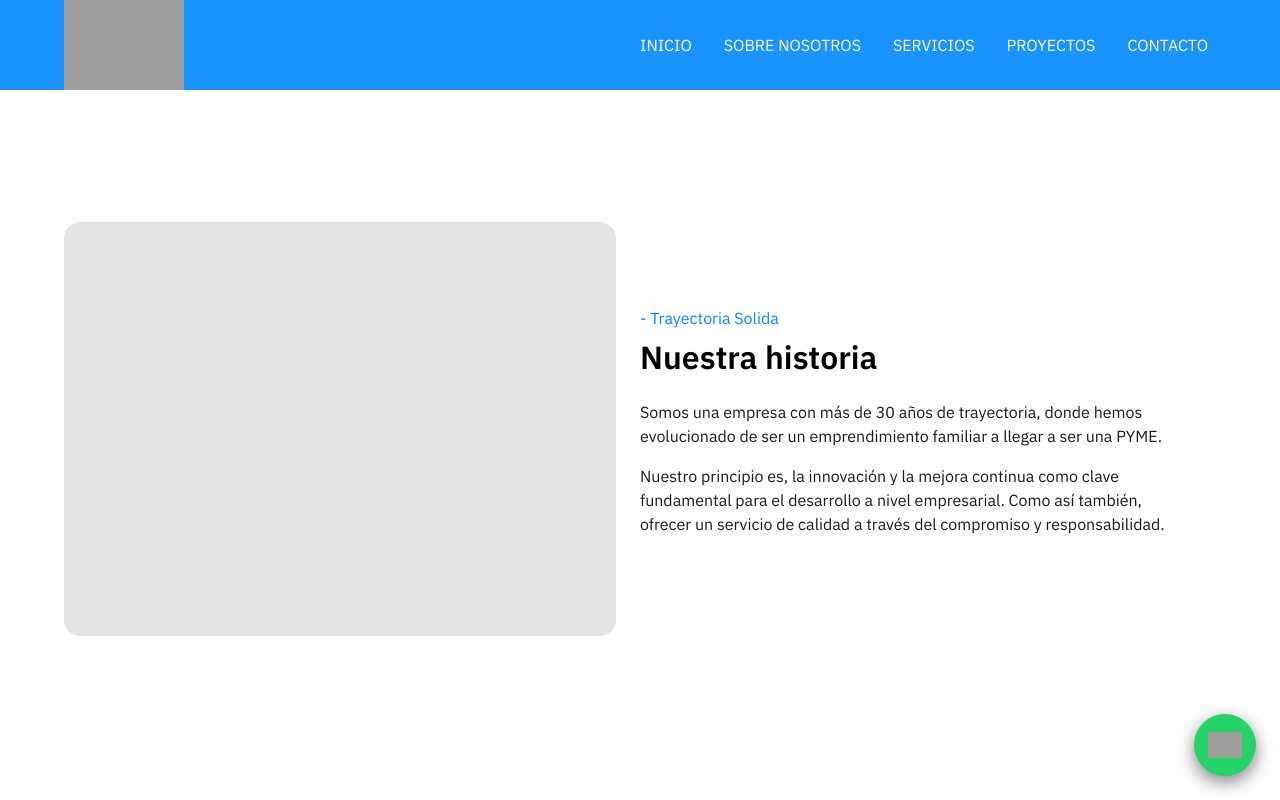
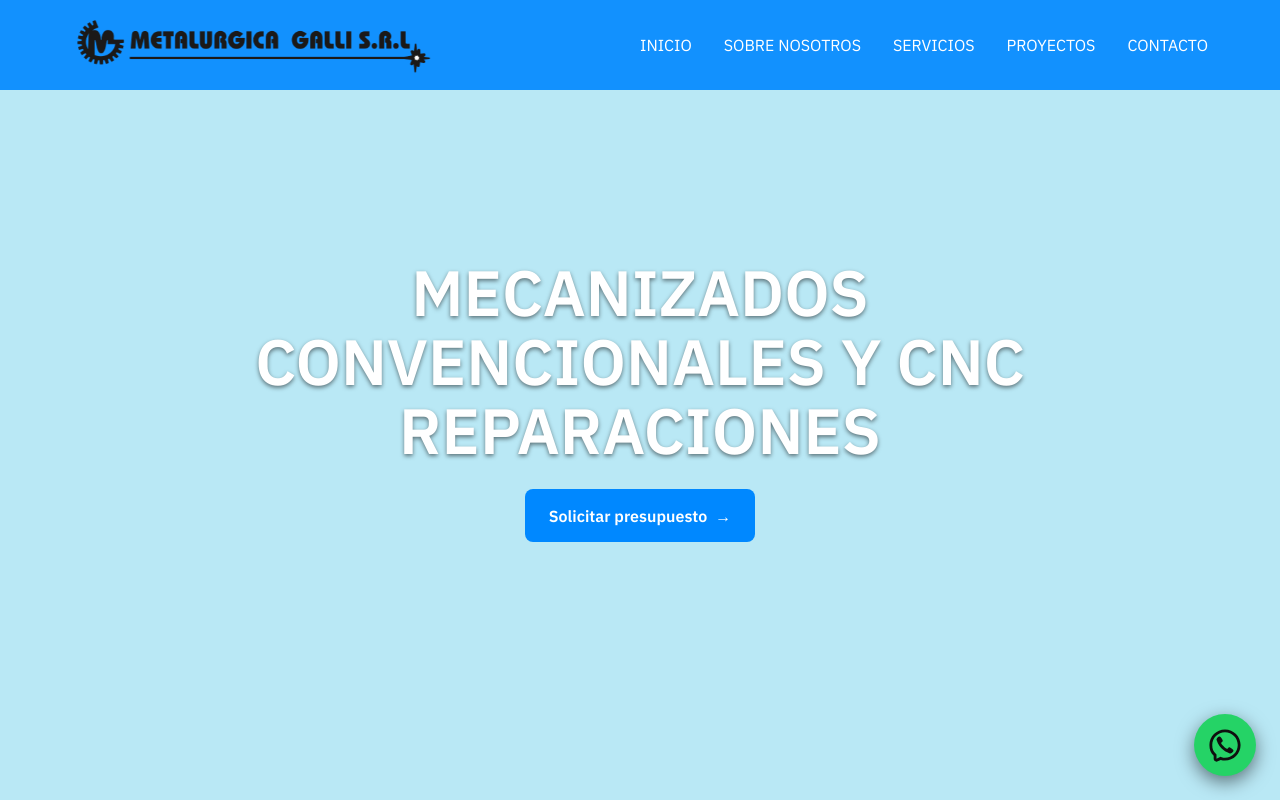
Before and after one commit to juliiib/Metalurgica-Galli-Web, a React (Vite) app: page / in a window 1280 px wide. Built offline with nearby package versions, Linux system fonts and the light colour scheme; grey boxes are pictures that could not be loaded.

Commit message:
git commit -m "feat: build hero section and reset global layout margins"

```diff
--- a/src/App.jsx
+++ b/src/App.jsx
@@ -1,12 +1,14 @@
 import AboutUs from "./sections/aboutUs/AboutUs.jsx";
 import Header from "./components/header/Header.jsx";
 import WhatsAppNav from "./components/whatsApp-nav/WhatsApp-nav.jsx";
+import Hero from "./sections/hero/Hero.jsx";
 
 function App() {
     return (
         <>
             <Header />
-            <main className="page-snap-container">
+            <main className="page-snap-container page-snap-bleed">
+                <Hero />
                 <AboutUs />
                 {/* <Clients /> */}
             </main>
--- a/src/components/header/Header.jsx
+++ b/src/components/header/Header.jsx
@@ -1,5 +1,5 @@
 import "./header.css"
-import companyLogo from "../assets/icons/Galli.png"
+import companyLogo from "../../assets/icons/Galli.png"
 
 const navigationItems = ["INICIO", "SOBRE NOSOTROS", "SERVICIOS", "PROYECTOS", "CONTACTO"]
 
@@ -12,8 +12,8 @@ function Header() {
 				</div>
 				<nav className="site-header-navigation col-7 col-md-8 d-flex flex-wrap justify-content-end align-items-center" aria-label="Navegación principal">
 				{navigationItems.map((item) => (
-					item === "SOBRE NOSOTROS" ? (
-						<a className="nav-link text-white px-1 px-md-2 py-2" href="#about-us" key={item}>
+					item === "INICIO" || item === "SOBRE NOSOTROS" ? (
+						<a className="nav-link text-white px-1 px-md-2 py-2" href={item === "INICIO" ? "#hero" : "#about-us"} key={item}>
 							{item}
 						</a>
 					) : (
--- a/src/components/whatsApp-nav/WhatsApp-nav.jsx
+++ b/src/components/whatsApp-nav/WhatsApp-nav.jsx
@@ -1,5 +1,5 @@
 import "./whatsApp-nav.css"
-import whatsappIcon from "../assets/icons/whatsapp.svg"
+import whatsappIcon from "../../assets/icons/whatsapp.svg"
 
 function WhatsAppNav() {
 	return (
--- a/src/sections/aboutUs/AboutUs.jsx
+++ b/src/sections/aboutUs/AboutUs.jsx
@@ -1,13 +1,13 @@
 import { CompanyInfo } from "../../data/CompanyInformation.js"
-import iso9001Certification from "../assets/certification/ISO-9001-6449.jpg"
-import iqnetCertification from "../assets/certification/IQNet.png"
+import iso9001Certification from "../../assets/certification/ISO-9001-6449.jpg"
+import iqnetCertification from "../../assets/certification/IQNet.png"
 import "./aboutUs.css"
 
 function AboutUs() {
 	return (
         <div className="d-flex flex-column">
-            <section id="about-us" className="container-fluid px-0 page-snap-section d-flex flex-column justify-content-center" aria-labelledby="about-us-title">
-                <div className="row w-100 g-4 align-items-center">
+            <section id="about-us" className="container-fluid px-0 page-snap-section about-us-section d-flex flex-column justify-content-center" aria-labelledby="about-us-title">
+                <div className="row w-100 g-4">
                     <div className="col-12 col-md-6">
                         <div className="ratio ratio-4x3 rounded-4 bg-secondary-subtle" role="img" aria-label="Espacio reservado para una imagen" />
                     </div>
@@ -23,7 +23,7 @@ function AboutUs() {
                 </div>
             </section>
 
-            <section className="container-fluid px-0 page-snap-section d-flex flex-column justify-content-center" aria-label="Misión y visión">
+            <section className="container-fluid px-0 page-snap-section about-us-section d-flex flex-column justify-content-center" aria-label="Misión y visión">
                 <div className="row w-100 g-4">
                     <div className="col-12 col-md-6">
                         <header className="mb-4">
--- a/src/sections/aboutUs/aboutUs.css
+++ b/src/sections/aboutUs/aboutUs.css
@@ -1,3 +1,9 @@
+.about-us-section {
+  width: calc(100% - 2 * clamp(1rem, 5.625vw, 90px));
+  margin-inline: auto;
+  padding: 0px 0 2rem;
+}
+
 .certification-badge {
   width: 90px;
   height: 140px;
--- /dev/null
+++ b/src/sections/hero/Hero.css
@@ -0,0 +1,60 @@
+.page-snap-container.page-snap-bleed {
+  overflow-x: visible;
+}
+
+.hero-section {
+  display: flex;
+  position: relative;
+  left: 50%;
+  width: 100vw;
+  min-height: 100vh;
+  min-height: 100dvh;
+  margin: 0;
+  padding: 0;
+  align-items: center;
+  justify-content: center;
+  background-color: #b9e8f5;
+  transform: translateX(-50%);
+  scroll-snap-align: start;
+}
+
+.hero-content {
+  width: min(100%, 860px);
+  text-align: center;
+}
+
+.hero-title {
+  margin: 0 auto 1.5rem;
+  color: #ffffff;
+  font-size: clamp(2.25rem, 6vw, 4rem);
+  font-weight: 600;
+  line-height: 1.08;
+  text-shadow: 0 2px 4px rgb(0 0 0 / 50%);
+}
+
+.hero-cta {
+  display: inline-flex;
+  align-items: center;
+  justify-content: center;
+  gap: 0.5rem;
+  border: 0;
+  border-radius: 0.5rem;
+  padding: 0.9rem 1.5rem;
+  background-color: var(--color-highlight);
+  color: #fff;
+  font: inherit;
+  font-weight: 600;
+  text-decoration: none;
+  transition: background-color 180ms ease, transform 180ms ease;
+}
+
+.hero-cta:hover {
+  background-color: #006fcf;
+  color: #fff;
+  transform: translateY(-2px);
+}
+
+.hero-cta:focus-visible {
+  outline: 3px solid #000;
+  outline-offset: 4px;
+}
--- /dev/null
+++ b/src/sections/hero/Hero.jsx
@@ -0,0 +1,18 @@
+import "./Hero.css"
+
+function Hero() {
+	return (
+		<section id="hero" className="hero-section" aria-labelledby="hero-title">
+			<div className="hero-content">
+				<h1 className="hero-title" id="hero-title">
+					MECANIZADOS CONVENCIONALES Y CNC REPARACIONES
+				</h1>
+				<button className="hero-cta" type="button">
+					Solicitar presupuesto <span aria-hidden="true">→</span>
+				</button>
+			</div>
+		</section>
+	)
+}
+
+export default Hero
--- a/theme.css
+++ b/theme.css
@@ -35,7 +35,6 @@ body {
 
 #root {
   width: 100%;
-  padding-inline: var(--page-gutter);
 }
 
 .page-snap-container {
```
